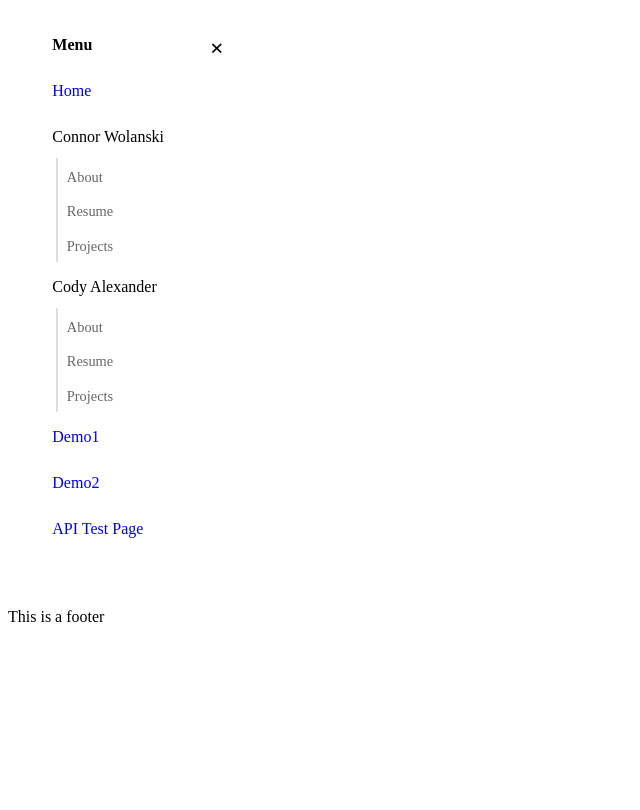
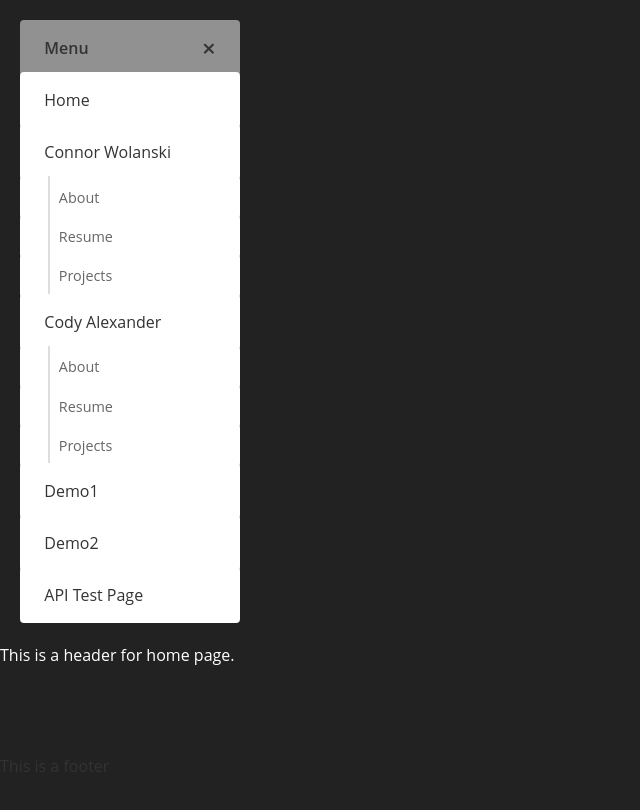
Before and after one commit to CoInc-co/FrontEndClient, a React (Create React App) app: page / in a window 1280 px wide. Shown: the top 810 px of the page, without its empty margins (0-640 px from the left). Built offline with nearby package versions, Linux system fonts and the light colour scheme.

Commit message:
Added a break to the footer for spacing.

```diff
--- a/src/App.css
+++ b/src/App.css
@@ -1,3 +1,25 @@
+* {
+    font-family: 'Open Sans', sans-serif;
+    box-sizing: border-box;
+    color: #333;
+    font-size: 100%;
+    line-height: 1.5;
+}
+html, body { /* TODO Cant be generic */
+    height: 100%;
+}
+body {
+    background: #222222;
+    margin: 0;
+    background-size: cover;
+}
 .text{
     color: white;
 }
+.whole-view {
+    min-height: 100vh;
+    position: relative;
+}
+.content-wrap {
+    padding-bottom: 55px;
+}
--- a/src/App.js
+++ b/src/App.js
@@ -26,13 +26,15 @@ class App extends React.Component {
     render() {
         return (
             <Router>
-                <div className="App">
+                <div className="whole-view">
                     <NavBar/>
-                    <Switch>
-                        <Route exact path = "/" component = {HomePage} />
-                        <Route path = "/testapi" component= {TestAPIPage} />
-                        <Route component= {HomePage} />
-                    </Switch>
+                    <div className='content-wrap'>
+                        <Switch>
+                            <Route exact path = "/" component = {HomePage} />
+                            <Route path = "/testapi" component= {TestAPIPage} />
+                            <Route component= {HomePage} />
+                        </Switch>
+                    </div>
                     <Footer/>
                 </div>
             </Router>
--- a/src/pages/HomePage.js
+++ b/src/pages/HomePage.js
@@ -8,9 +8,11 @@ class HomePage extends React.Component {
 
     render() {
         return(
-            <header className="text">
-                This is a header for home page.
-            </header>
+            <div>
+                <p className='text'>
+                    This is a header for home page.
+                </p>
+            </div>
         );
     }
 }
```
